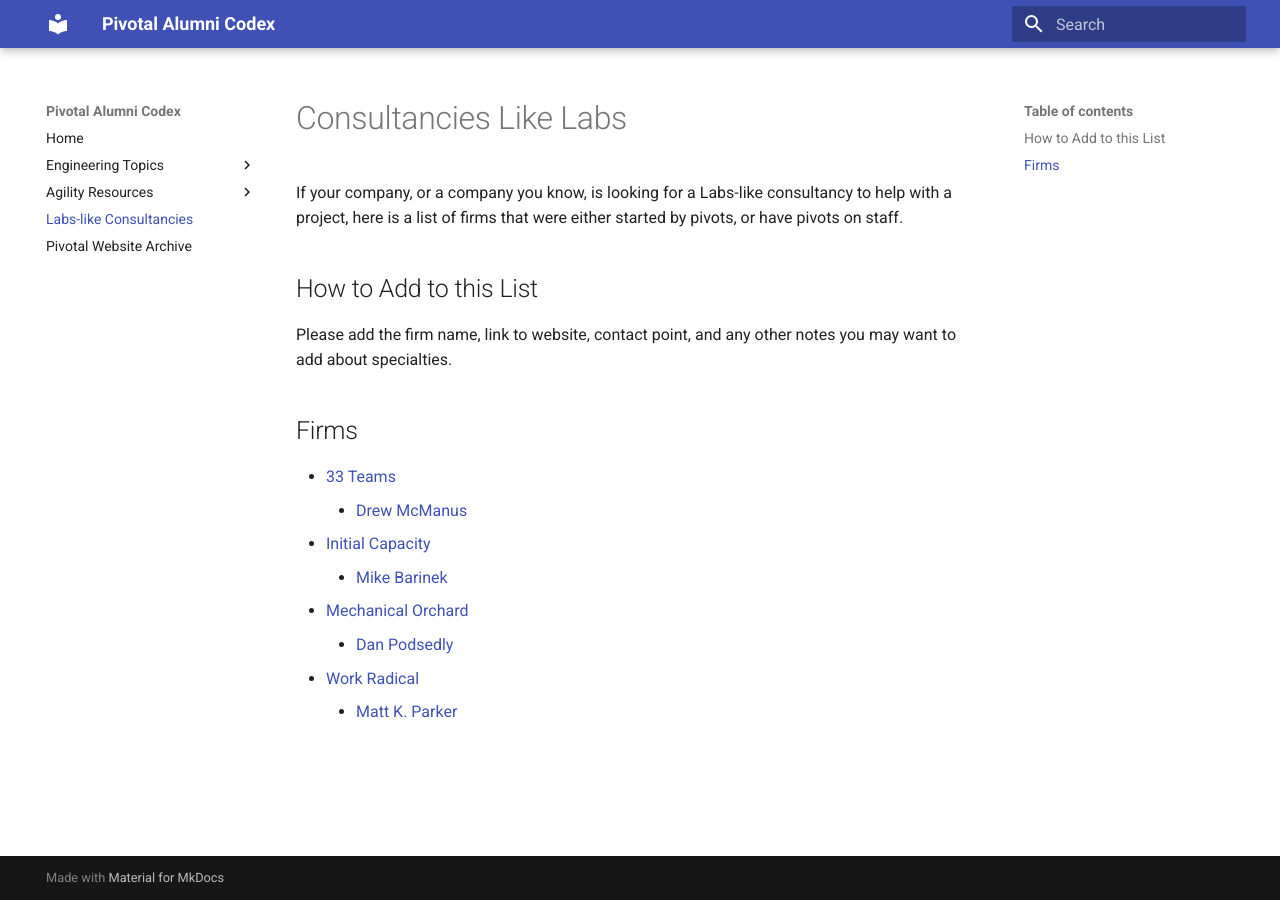
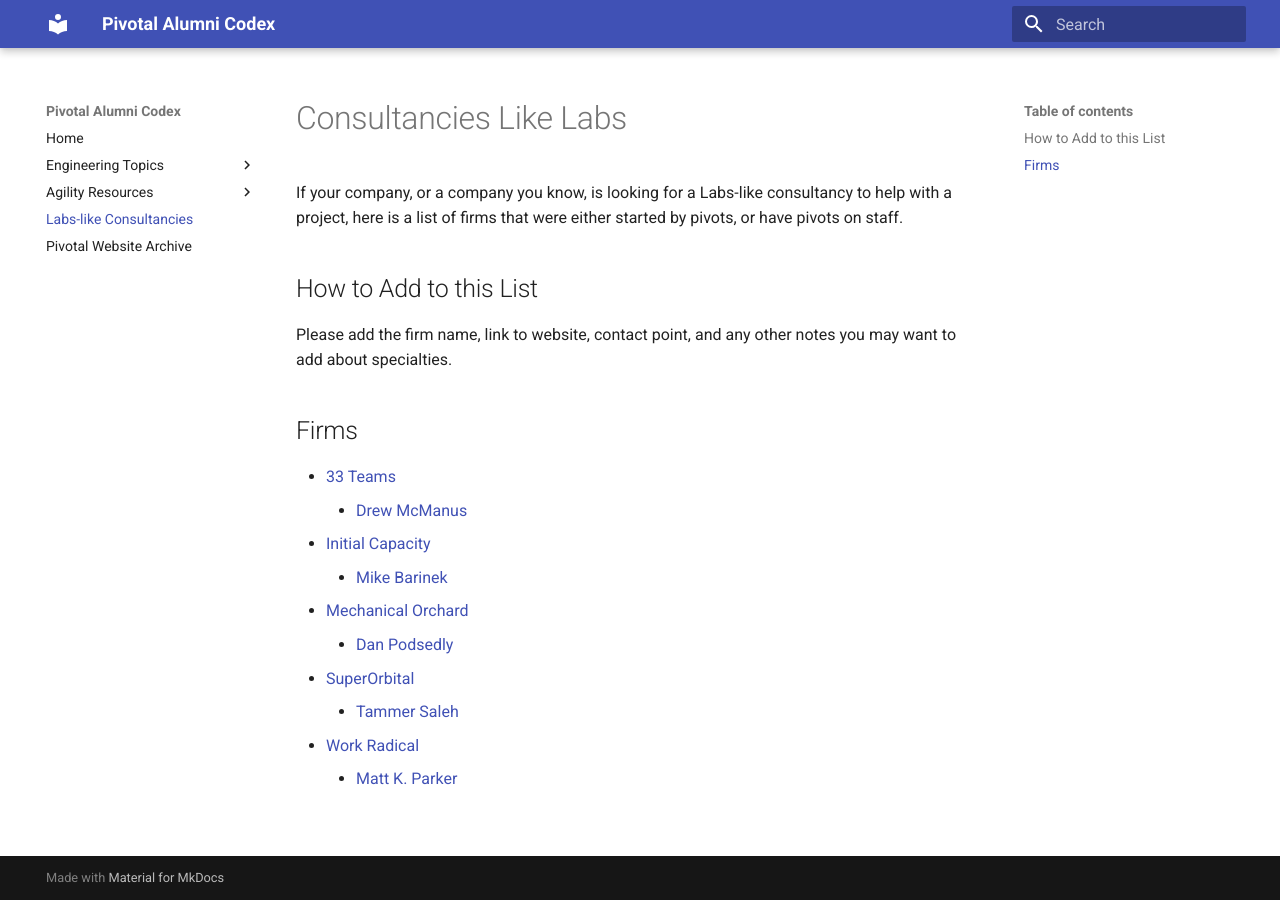
Before and after one commit to alumni-codex/alumni-codex.github.io, an MkDocs documentation site: the page built from docs/consultancies.md, in a window 1280 px wide. Built offline with MkDocs 1.6.1 and Material for MkDocs 9.7.7, drawn with Linux system fonts in a browser that asks for light colours.

```diff
--- a/docs/consultancies.md
+++ b/docs/consultancies.md
@@ -14,5 +14,7 @@
     - [Mike Barinek](https://www.linkedin.com/in/barinek/)
 - [Mechanical Orchard](https://www.mechanical-orchard.com/)
     - [Dan Podsedly](https://www.linkedin.com/in/dan-podsedly-9945996/)
+- [SuperOrbital](https://superorbital.io)
+    - [Tammer Saleh](https://www.linkedin.com/in/tammersaleh/)
 - [Work Radical](https://www.linkedin.com/company/work-radical?trk=profile-position)
     - [Matt K. Parker](https://mattkparker.com)
```
